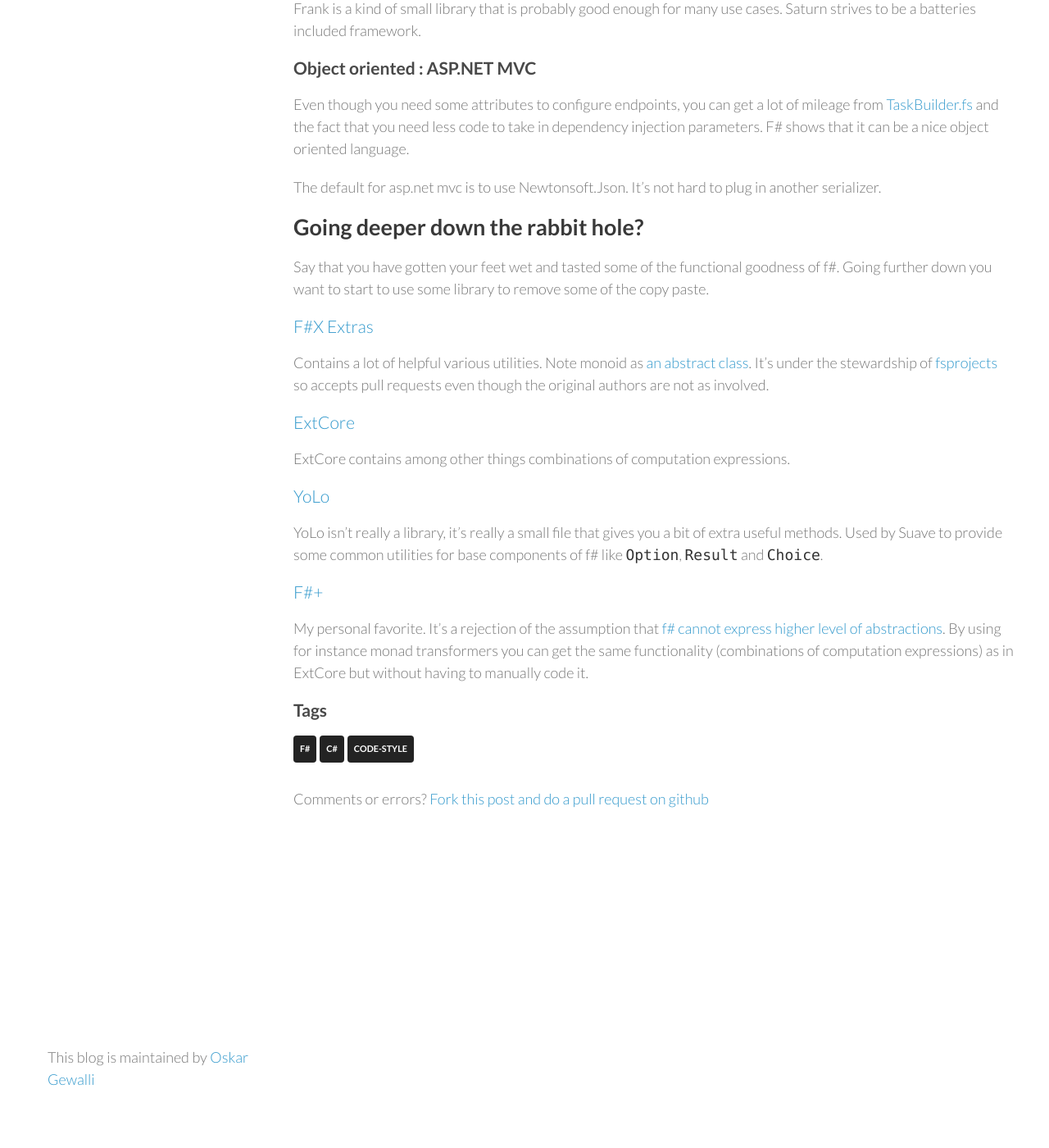
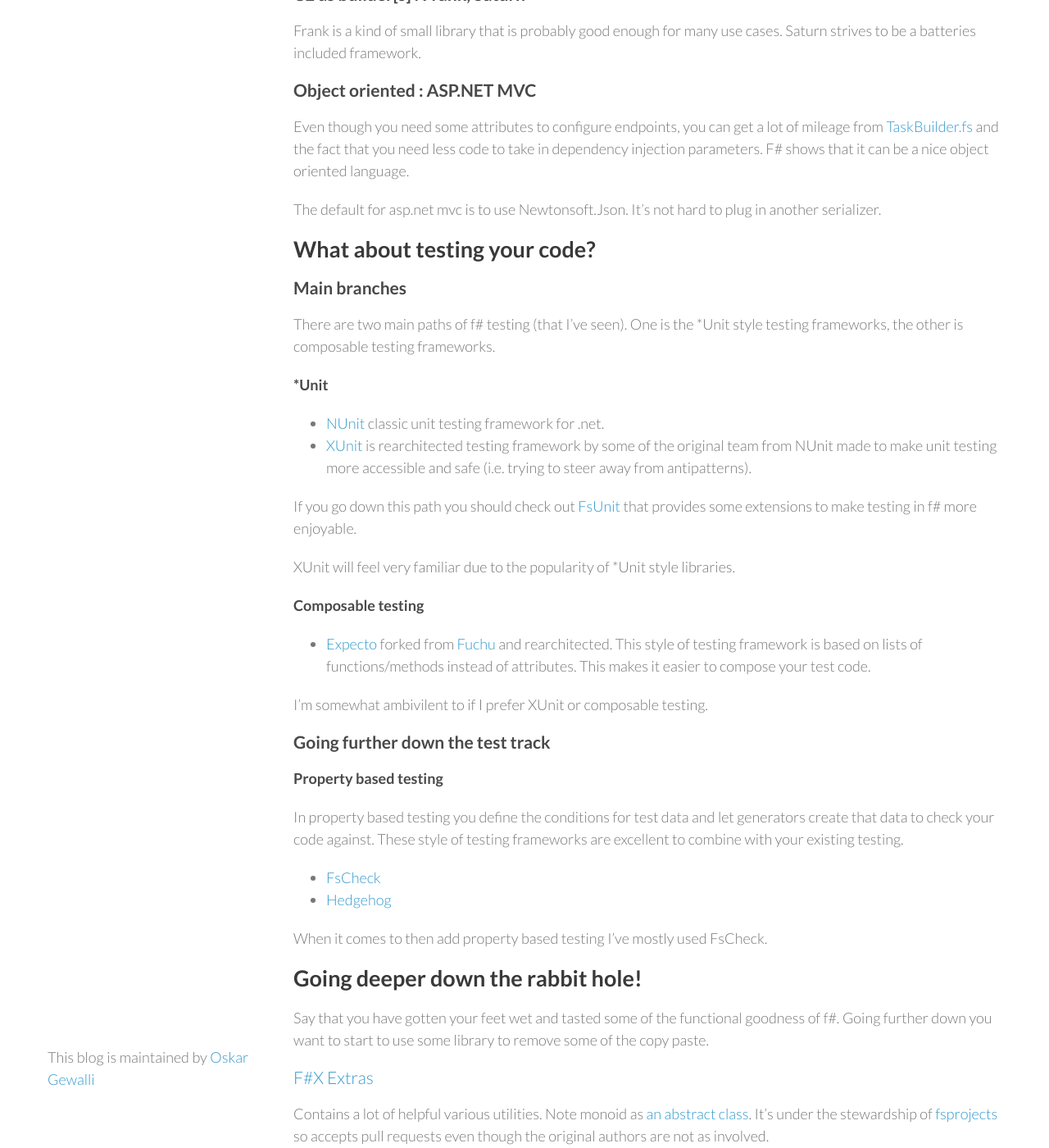
Before and after one commit to wallymathieu/assertfail, a Jekyll site: the page built from _posts/2019-01-06-Choose-your-own-adventure-in-fsharp.md, in a window 1280 px wide and 1400 px high, scrolled down 2548 px. Shown: the whole window at 82% size. Built offline with Jekyll 4.4.1, drawn with Linux system fonts in a browser that asks for light colours; nearby versions of some CDN libraries; some of the changed text lies outside the part shown.

Commit message:
What about testing

```diff
--- a/_posts/2019-01-06-Choose-your-own-adventure-in-fsharp.md
+++ b/_posts/2019-01-06-Choose-your-own-adventure-in-fsharp.md
@@ -11,7 +11,7 @@
 
 In order to write beautiful F# you should first learn to follow the [F# design guidelines](http://fsharp.org/specs/component-design-guidelines/).
 
-Take it easy, let it sink in. Some of the guideline suggestions are in line with what you already know when it comes to programming. Once you have learned the guidelines, you can use your [poetic license](https://en.wikipedia.org/wiki/Artistic_license) to bend the rules.
+Take it easy, let it sink in. Some of the guideline suggestions are in line with what you already know when it comes to programming. Once you have learned the guidelines, you can use your [poetic license](https://en.wikipedia.org/wiki/Artistic_license) to bend the rules. There is also an excellent source of knowledge about functional programming called [F# for fun and profit](https://fsharpforfunandprofit.com).
 
 ## Overlap of c# and f# coding
 
@@ -90,7 +90,39 @@
 
 The default for asp.net mvc is to use Newtonsoft.Json. It's not hard to plug in another serializer.
 
-## Going deeper down the rabbit hole?
+## What about testing your code?
+
+### Main branches
+
+There are two main paths of f# testing (that I've seen). One is the *Unit style testing frameworks, the other is composable testing frameworks.
+
+#### *Unit
+
+ - [NUnit](https://nunit.org) classic unit testing framework for .net.
+ - [XUnit](https://xunit.github.io) is rearchitected testing framework by some of the original team from NUnit made to make unit testing more accessible and safe (i.e. trying to steer away from antipatterns).
+
+ If you go down this path you should check out [FsUnit](https://fsprojects.github.io/FsUnit/) that provides some extensions to make testing in f# more enjoyable.
+
+ XUnit will feel very familiar due to the popularity of *Unit style libraries.
+
+#### Composable testing
+
+ - [Expecto](https://github.com/haf/expecto) forked from [Fuchu](https://github.com/mausch/Fuchu) and rearchitected. This style of testing framework is based on lists of functions/methods instead of attributes. This makes it easier to compose your test code.
+
+I'm somewhat ambivilent to if I prefer XUnit or composable testing.
+
+### Going further down the test track
+
+#### Property based testing
+
+In property based testing you define the conditions for test data and let generators create that data to check your code against. These style of testing frameworks are excellent to combine with your existing testing.
+
+ - [FsCheck](https://fscheck.github.io/FsCheck/)
+ - [Hedgehog](https://github.com/hedgehogqa/fsharp-hedgehog)
+
+When it comes to then add property based testing I've mostly used FsCheck.
+
+## Going deeper down the rabbit hole!
 
 Say that you have gotten your feet wet and tasted some of the functional goodness of f#. Going further down you want to start to use some library to remove some of the copy paste.
 
```
